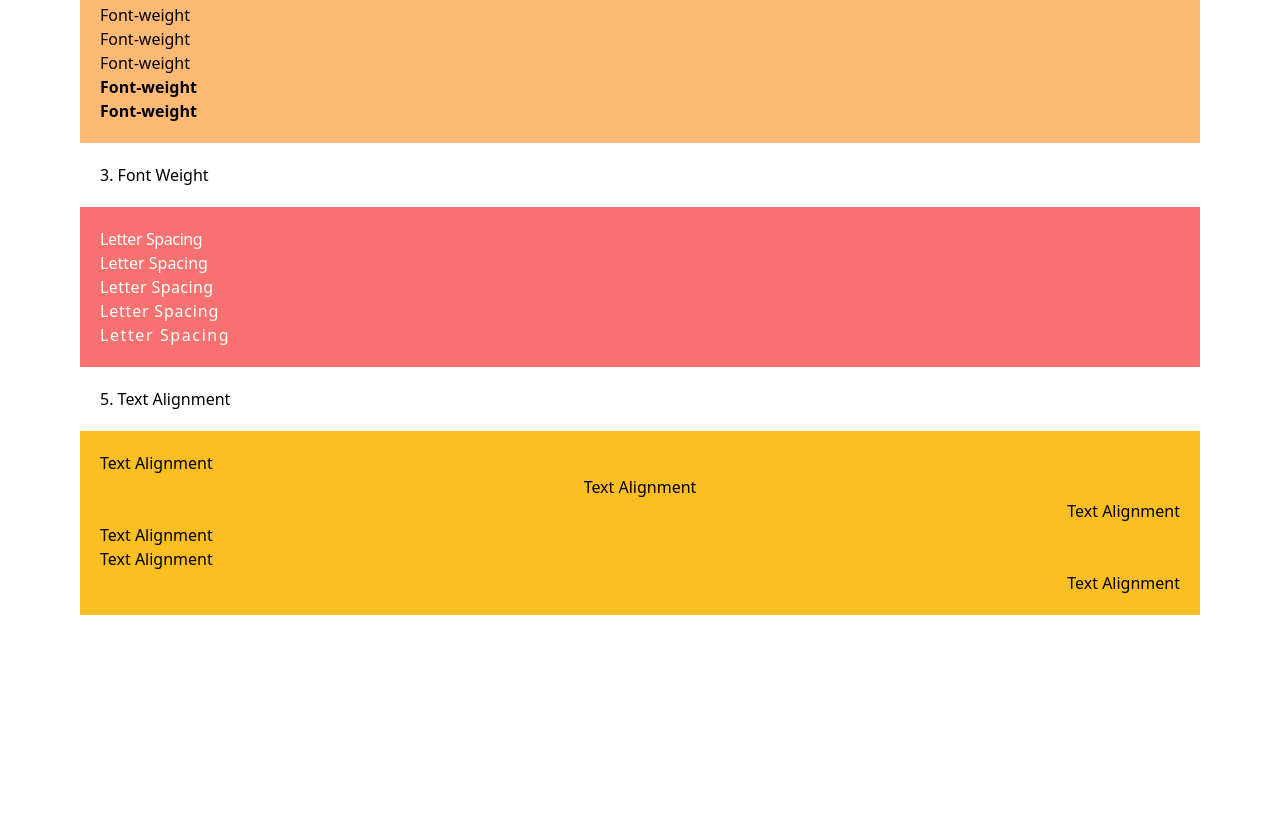
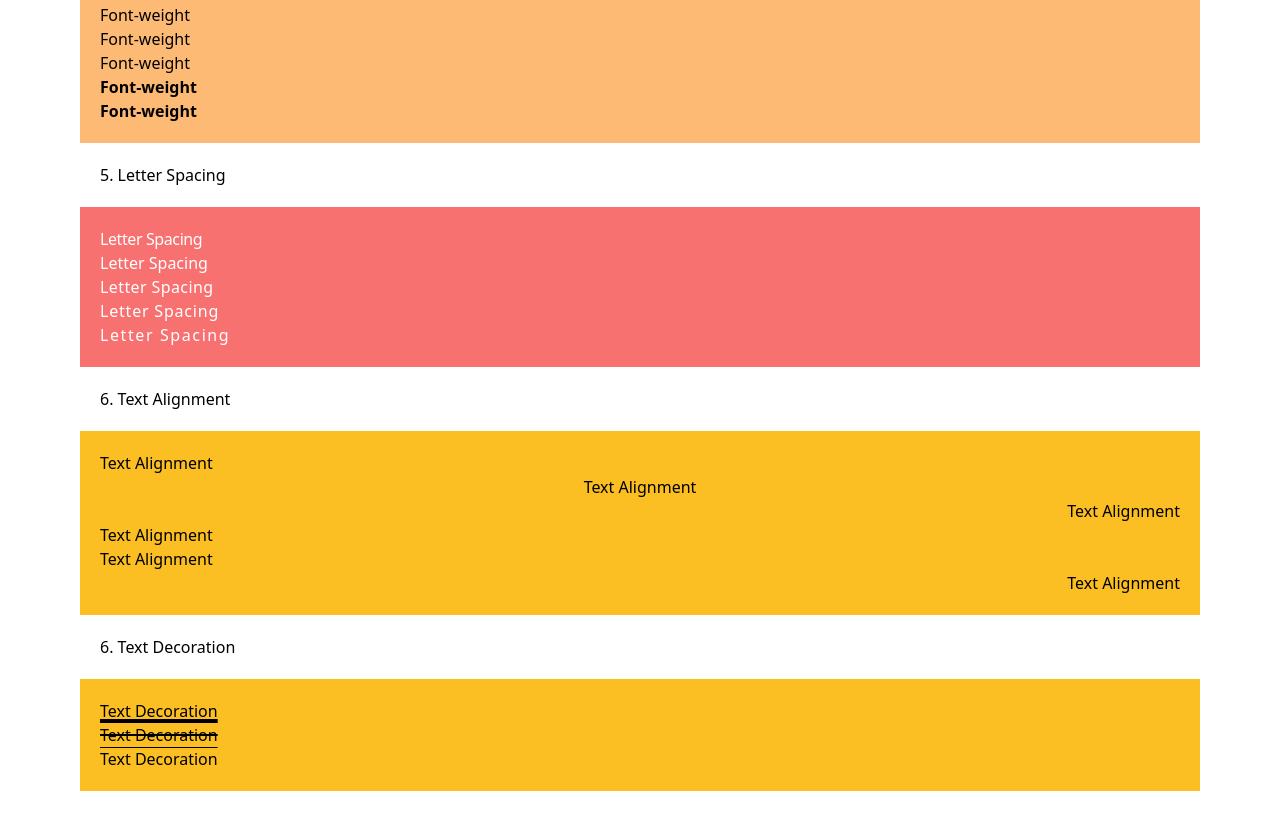
Before and after one commit to manjunathdp/Tailwind-CSS, a plain HTML site: page Fundamentals/3. Typography/index.html in a window 1280 px wide. Shown: the part 940-1769 px from the top of the page. Before the commit the page ends 1655 px from the top, so only its background shows below. Drawn offline with nearby package versions, Linux system fonts and the light colour scheme.

Commit message:
Text Decoration

```diff
--- a/Fundamentals/3. Typography/index.html
+++ b/Fundamentals/3. Typography/index.html
@@ -50,7 +50,7 @@
 
     <!-- Letter Spacing -->
     <!-- https://tailwindcss.com/docs/letter-spacing -->
-    <h1 class="m-5">3. Font Weight</h1>
+    <h1 class="m-5">5. Letter Spacing</h1>
     <div class="container text-[#ffffff] p-5 m-5 ml-0 bg-red-400">
       <p class="tracking-tight">Letter Spacing</p>
       <p class="tracking-normal">Letter Spacing</p>
@@ -60,14 +60,9 @@
     </div>
 
     <!-- Text Alignment -->
-    <!-- text-left	text-align: left;
-text-center	text-align: center;
-text-right	text-align: right;
-text-justify	text-align: justify;
-text-start	text-align: start;
-text-end -->
+
     <!-- https://tailwindcss.com/docs/text-align -->
-    <h1 class="m-5">5. Text Alignment</h1>
+    <h1 class="m-5">6. Text Alignment</h1>
     <div class="container p-5 m-5 ml-0 bg-amber-400">
       <p class="text-left">Text Alignment</p>
       <p class="text-center">Text Alignment</p>
@@ -80,6 +75,11 @@ text-end -->
 
     <!-- Text Decoration -->
     <!-- https://tailwindcss.com/docs/text-decoration-thickness -->
+     <h1 class="m-5">6. Text Decoration</h1>
+    <div class="container p-5 m-5 ml-0 bg-amber-400">
+      <p class="underline decoration-4">Text Decoration</p>
+      <p class="line-through decoration-2">Text Decoration</p>
+      <p class="overline decoration-3">Text Decoration</p>
 
     <!-- Decoration Style -->
 
```
